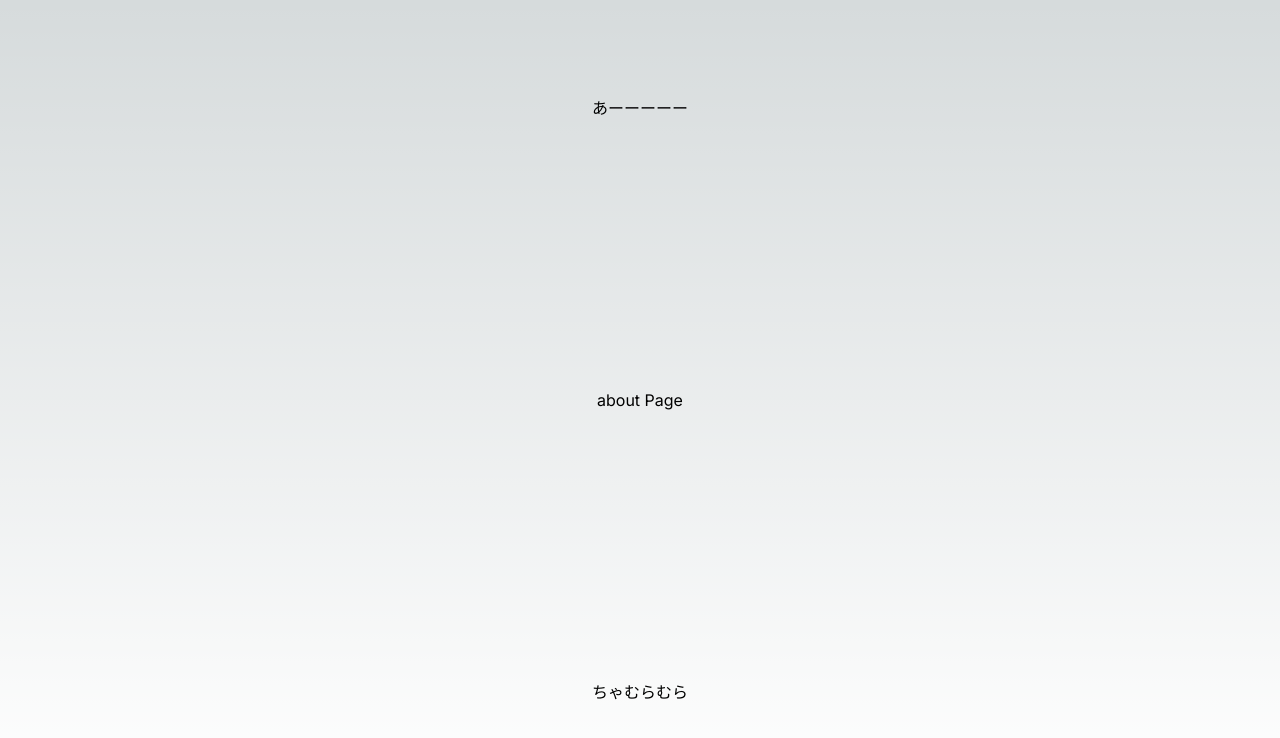
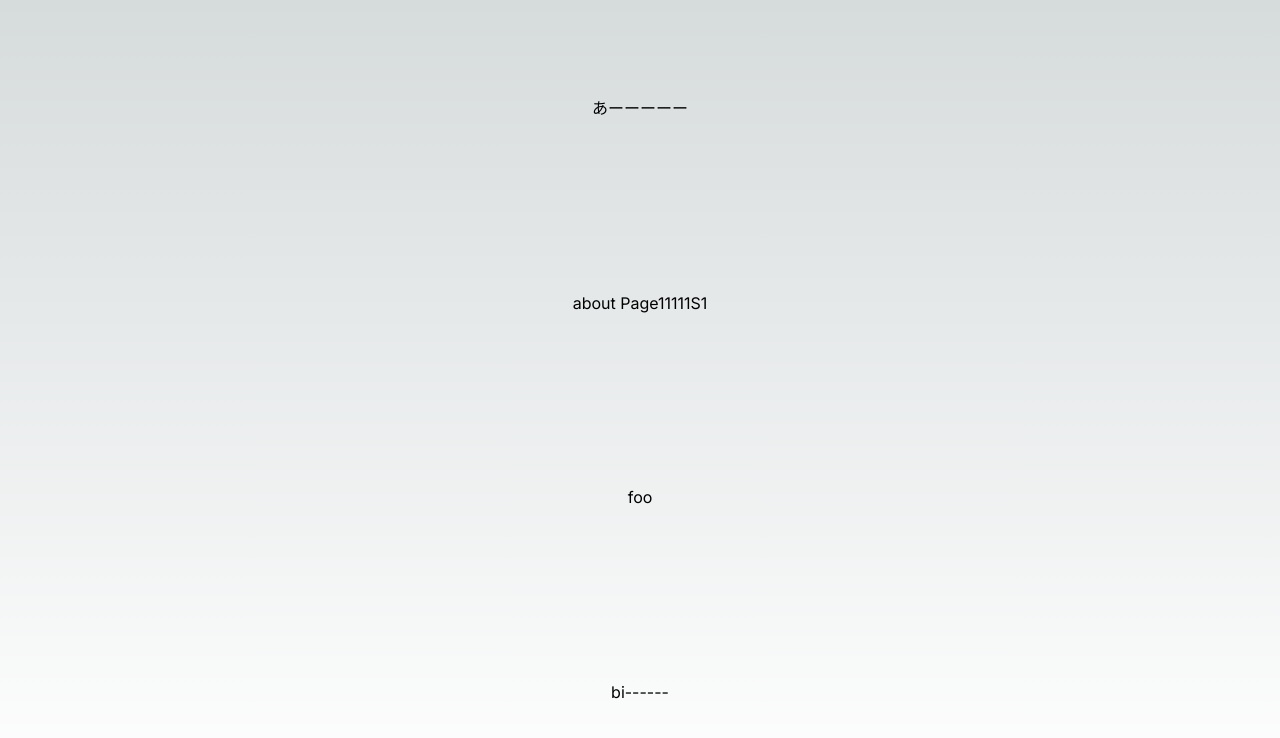
Before and after one commit to haruvv/pokedex, a Next.js app: page /about in a window 1280 px wide. Shown: the top 738 px of the page. Built offline with nearby package versions, Linux system fonts and the light colour scheme.

Commit message:
🔧 自動フォーマッタの追加

```diff
--- a/app/about/page.tsx
+++ b/app/about/page.tsx
@@ -1,10 +1,17 @@
-import { Haedline } from "@/components/Headline";
-import { Links } from "@/components/Links";
+import { Haedline } from '@/components/Headline';
+import { Links } from '@/components/Links';
 
 export default function Home() {
   return (
     <main className="flex min-h-screen flex-col items-center justify-between p-24">
-      <Haedline title="about Page" />
+      <Haedline
+        title="about Page"
+        number={11111}
+        array={['1', '2', 'S']}
+        obj={{ foo: 'foo', key: 'key', id: 1 }}
+        boo={true}
+        cmp={<p>foo</p>}
+      />
       <Links />
     </main>
   );
--- a/app/page.tsx
+++ b/app/page.tsx
@@ -1,5 +1,5 @@
-import { Haedline } from "@/components/Headline";
-import { Links } from "@/components/Links";
+import { Haedline } from '@/components/Headline';
+import { Links } from '@/components/Links';
 
 export default function Home() {
   return (
--- a/components/Headline.tsx
+++ b/components/Headline.tsx
@@ -1,12 +1,34 @@
-import { ReactElement, JSXElementConstructor, ReactNode, ReactPortal, AwaitedReactNode } from "react";
+import { Component, ReactNode } from 'react';
 
-export function Haedline(props: { title: string }) {
+type Item = {
+  foo: string;
+  key: string;
+  id: number;
+};
+
+type HeadlineProps = {
+  title: string;
+  number: number;
+  array: string[];
+  obj: Item;
+  boo: boolean;
+  cmp: ReactNode;
+  // onClick: () => void;
+};
+
+export function Haedline(props: HeadlineProps): JSX.Element {
   return (
     <>
       <h1>あーーーーー</h1>
       <div>
         {props.title}
+        {props.number}
+        {props.array[2]}
+        {props.obj.id}
+        {props.boo}
       </div>
+      {props.cmp}
+      {/* <button onClick={props.onClick}>ボタン</button> */}
     </>
   );
 }
--- a/components/Links.tsx
+++ b/components/Links.tsx
@@ -1,9 +1,9 @@
-import Image from "next/image";
+import Image from 'next/image';
 
 export function Links() {
   return (
     <>
-    <h1>ちゃむらむら</h1>
+      <h1>bi------</h1>
     </>
   );
 }
```
Also changed, not shown: 1 other file (tests, documents, lock files or other folders).
